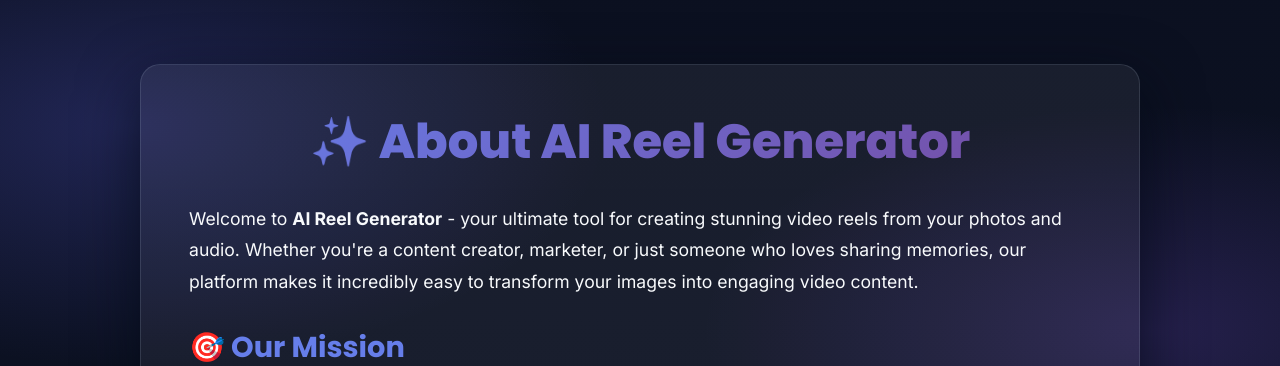
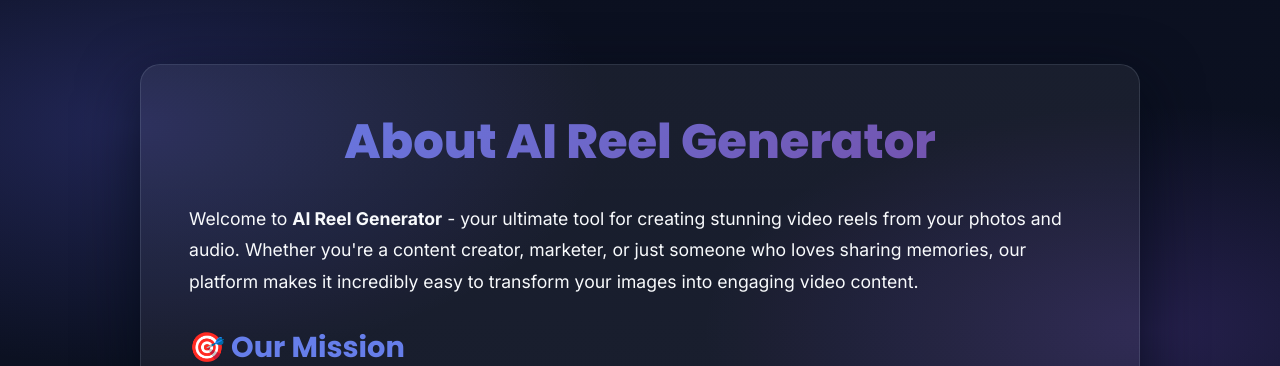
Before and after one commit to h8815/AI-Reel-Generator, a Flask app: page /about in a window 1280 px wide. Shown: the part 79-445 px from the top of the page. Run offline with Flask 3, Linux system fonts and the light colour scheme.

Commit message:
update about.html

```diff
--- a/templates/about.html
+++ b/templates/about.html
@@ -15,7 +15,7 @@
 <section class="about-section">
     <div class="container">
         <div class="about-container">
-            <h1 class="about-title">✨ About AI Reel Generator</h1>
+            <h1 class="about-title"> About AI Reel Generator</h1>
 
             <div class="about-content">
                 <p>
```
